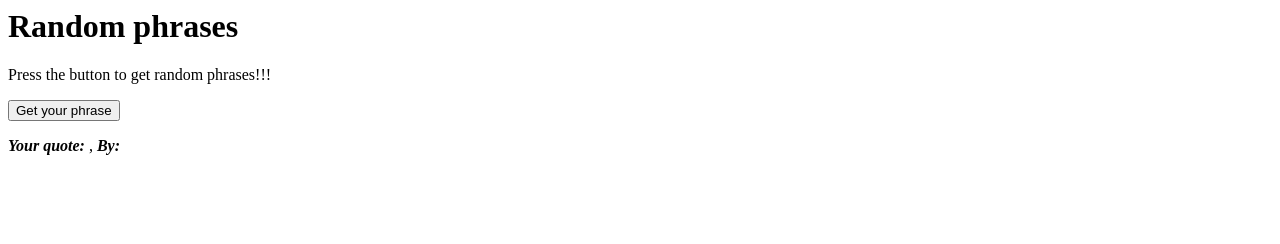
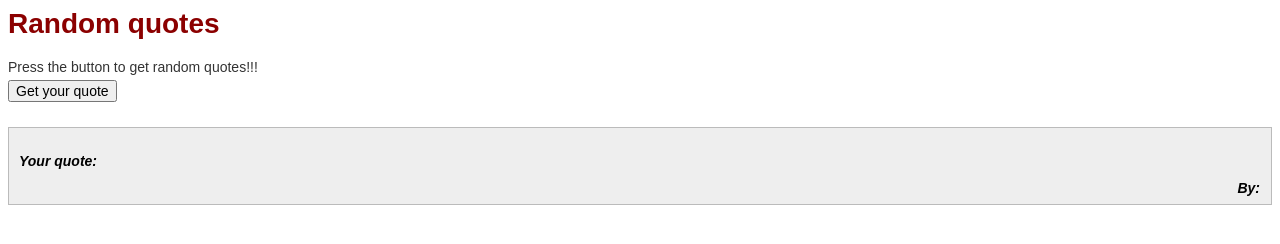
Before and after one commit to jose2a/AjaxTest, a website: page index.html in a window 1280 px wide. Drawn offline with nearby package versions, Linux system fonts and the light colour scheme; no server answers.

Commit message:
Improving UI and architecture

```diff
--- a/index.html
+++ b/index.html
@@ -1,37 +1,22 @@
 <html>
 	<head>
 		<title>Ajax Sample with NodeJS</title>
+		<link rel="stylesheet" type="text/css" href="css/site.css"/>
 	</head>
 	<body>
-		<h1>Random phrases</h1>
-		<p>Press the button to get random phrases!!!</p>
-		<input type="button" value="Get your phrase" id="btnPhrase"/>
-		<p><strong><i>Your quote:</i></strong> <span id="quote"></span>, <strong><i>By: </i></strong><span id="author"></span></p>
+		<h1>Random quotes</h1>
+		<p>Press the button to get random quotes!!!</p>
+		<input type="button" value="Get your quote" id="btnPhrase"/>
+		<div class="quote">
+			<div>
+				<i>Your quote: </i><span id="quote"></span>
+			</div>
+			<div class="author">
+				<i>By: </i><span id="author"></span>
+			</div>
+		</div>
 
 		<script src="https://ajax.googleapis.com/ajax/libs/jquery/1.12.4/jquery.min.js"></script>
-		<script>
-			$(document).ready(function() {
-
-				// Adding click event to the button
-				var btnPhrase = $('#btnPhrase');
-
-				btnPhrase.click(function(e) {
-					e.preventDefault();
-					showQuote();
-				});
-
-				// Function that will get the quotes from the server using jQuery
-				function showQuote() {
-					$.get('./quote/random', function(data, status) {
-						console.log(status);
-						$('#quote').html(data.text);
-						$('#author').html(data.author);
-					});
-				}
-
-				showQuote();
-
-			});
-		</script>
+		<script src="js/app.js"></script>
 	</body>
 </html>
--- a/index.js
+++ b/index.js
@@ -2,6 +2,8 @@ var express = require('express'), // Importing express framework
 	fs = require('fs'); // Importing fs (allows reading a file from the HD)
 
 var app = express(); // Creating an express object
+//console.log(___dirname);
+app.use(express.static('./public'));
 
 // Array of authors and quotes that will be sent to the user
 var quotes = [
@@ -17,7 +19,7 @@ var quotes = [
  * as a reponse.
  */
 app.get('/', function(req, res) {
-	// Reading the filed
+	// Reading the file
 	fs.readFile('index.html', function(error, html) {
 		if (error) {
 			throw error;
--- /dev/null
+++ b/public/css/site.css
@@ -0,0 +1,33 @@
+* {
+    font-family: Arial, Helvetica, sans-serif;
+    font-size: 14px;
+}
+h1 {
+    color: darkred;
+    font-size: 28px;
+}
+p {
+    color: #333;
+    margin-bottom: 5px;
+}
+i {
+    font-weight: bold;
+}
+.quote {
+    background-color: #EEE;
+    border: 1px solid #BBB;
+    padding: 25px 10px;
+    margin-top: 10px;
+}
+.quote div {
+    margin-bottom: 10px;
+}
+.author {
+    padding: 1px;
+    margin-left: 5px;
+    margin-bottom: 10px;
+    float: right;
+}
+input {
+    margin-bottom: 15px;
+}
--- /dev/null
+++ b/public/js/app.js
@@ -0,0 +1,22 @@
+$(document).ready(function () {
+
+    // Adding click event to the button
+	var btnPhrase = $('#btnPhrase');
+
+	btnPhrase.click(function (e) {
+        e.preventDefault();
+        showQuote();
+	});
+
+	// Function that will get the quotes from the server using jQuery
+	function showQuote() {
+        $.get('quote/random', function (data, status) {
+            console.log(status);
+            $('#quote').html(data.text);
+            $('#author').html(data.author);
+        });
+	}
+
+	showQuote();
+
+});
```
